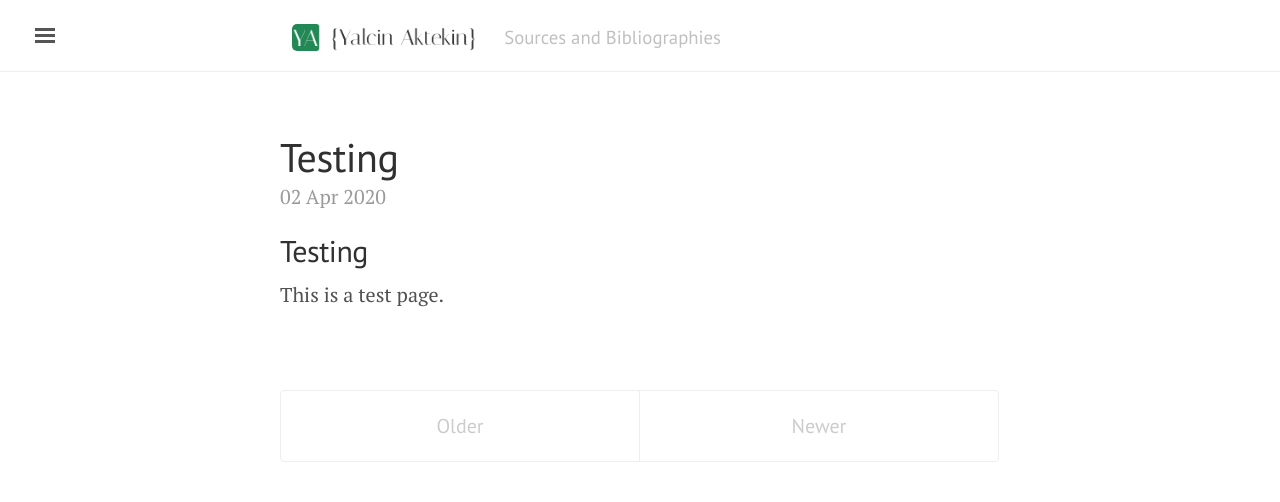
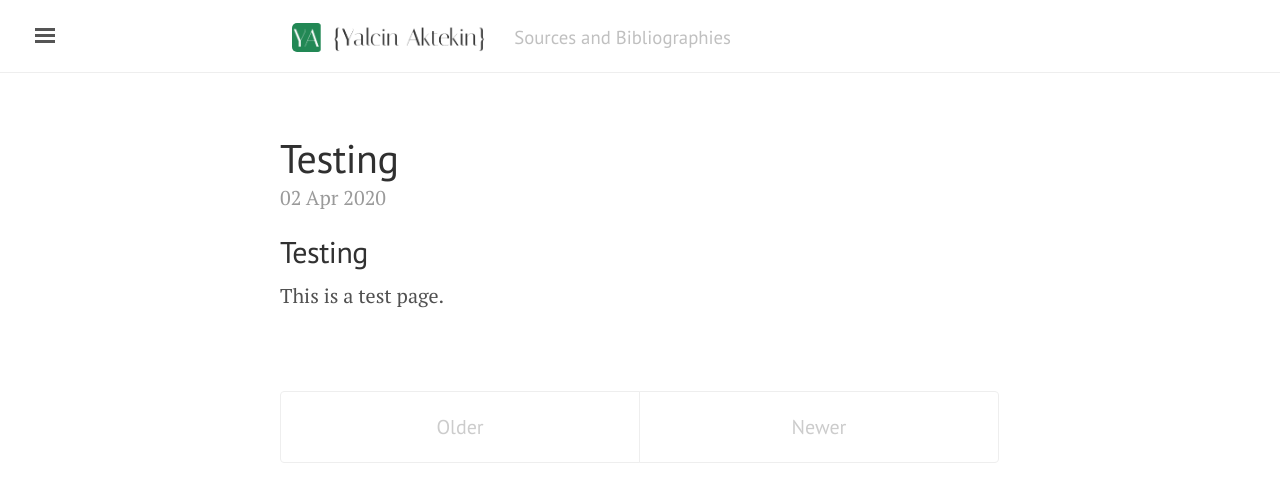
Before and after one commit to yalcinaktekin/yalcinaktekin.github.io, a Jekyll site: the page built from index.html, in a window 1280 px wide. Shown: the top 502 px of the page. Built offline with Jekyll 4.4.1, drawn with Linux system fonts in a browser that asks for light colours; the list of posts is cut into pages by our own code.

Commit message:
Update default.html

```diff
--- a/_layouts/default.html
+++ b/_layouts/default.html
@@ -14,7 +14,7 @@
         <div class="container">
           <h3 class="masthead-title">
             <img src="/images/yalcin.png" align="top" style="margin:0px 0.8rem 0px 0.6rem; display:inline-block;
-             width:70%; max-width:190px; min-width:90px; border:none blue 1px; vertical-align:middle;">
+             width:70%; max-width:200px; min-width:90px; border:none blue 1px; vertical-align:middle;">
             <!-- <a href="{{ site.baseurl }}/" title="Home">{{ site.title }}</a> -->
             <small>{{ site.tagline }}</small>
           </h3>
```
